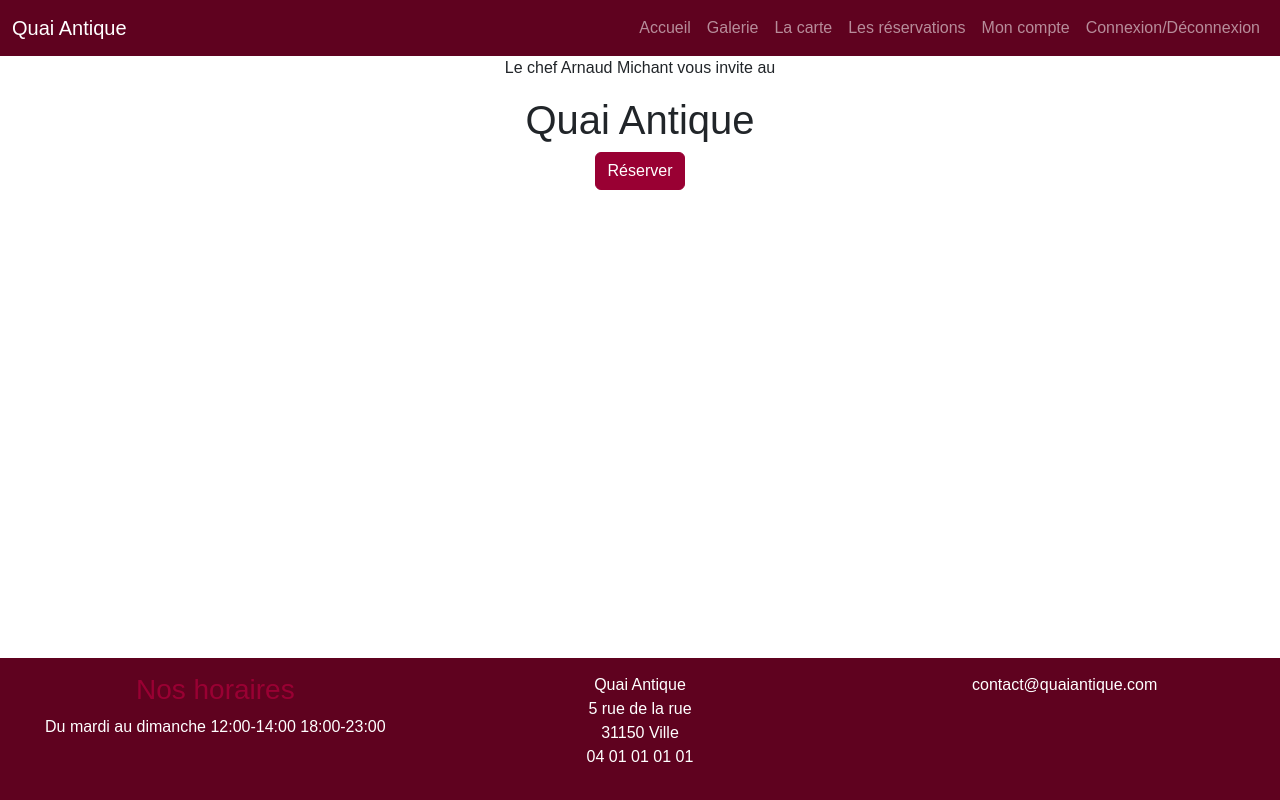
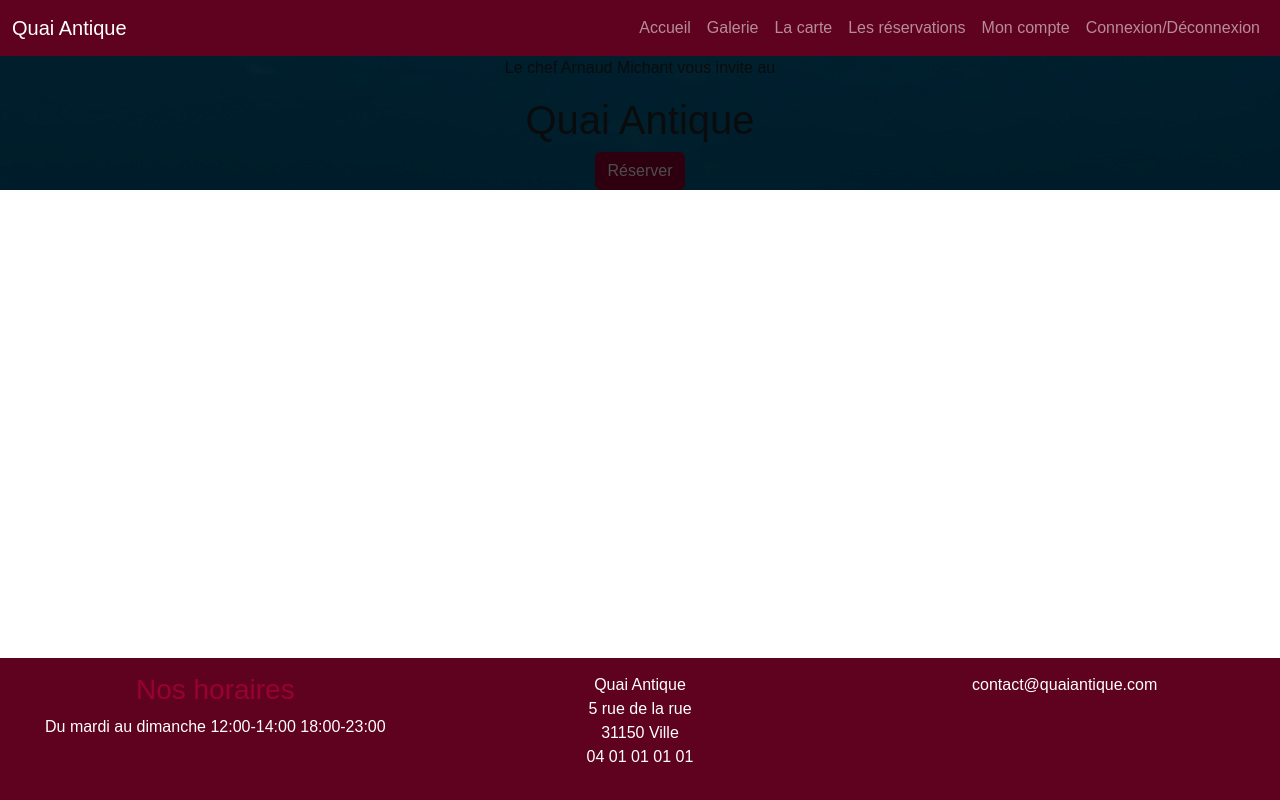
Before and after one commit to PerrineSchwabSimon/RestaurantLeQuaiAntiqueFront, a website with bundled scripts: page index.html in a window 1280 px wide. Built offline with nearby package versions, Linux system fonts and the light colour scheme; files whose address does not match are found by name; a web font is replaced by a local one.

Commit message:
Accueil 2

```diff
--- a/scss/main.scss
+++ b/scss/main.scss
@@ -4,19 +4,28 @@
 html{
     position:relative;
     min-height: 100%;}
+
 main{margin-bottom: 250px;}
+
 footer.footer{
         padding: 15px;
         position: absolute;
         bottom: 0;
-    width: 100%;}
+        width: 100%;}
 
-    p{
+p{
         font-family: $font-family-serif;
-        font-size: 18px;
-    }
+        font-size: 18px;}
+
 .hero-scene{
+    position: relative;
+    &::before{
+        content:"";
+        position: absolute;
+        top:0;
+        left:0;
+        width: 100%;
+        height: 100%;
         background-image: url(../Images/resort-4471852_1280.jpg);
         background-size: cover;
-        filter: brightness(0.3);
-    }
+        filter: brightness(0.3);}}
```
Also changed, not shown: scss/main.css, 1 other file.
